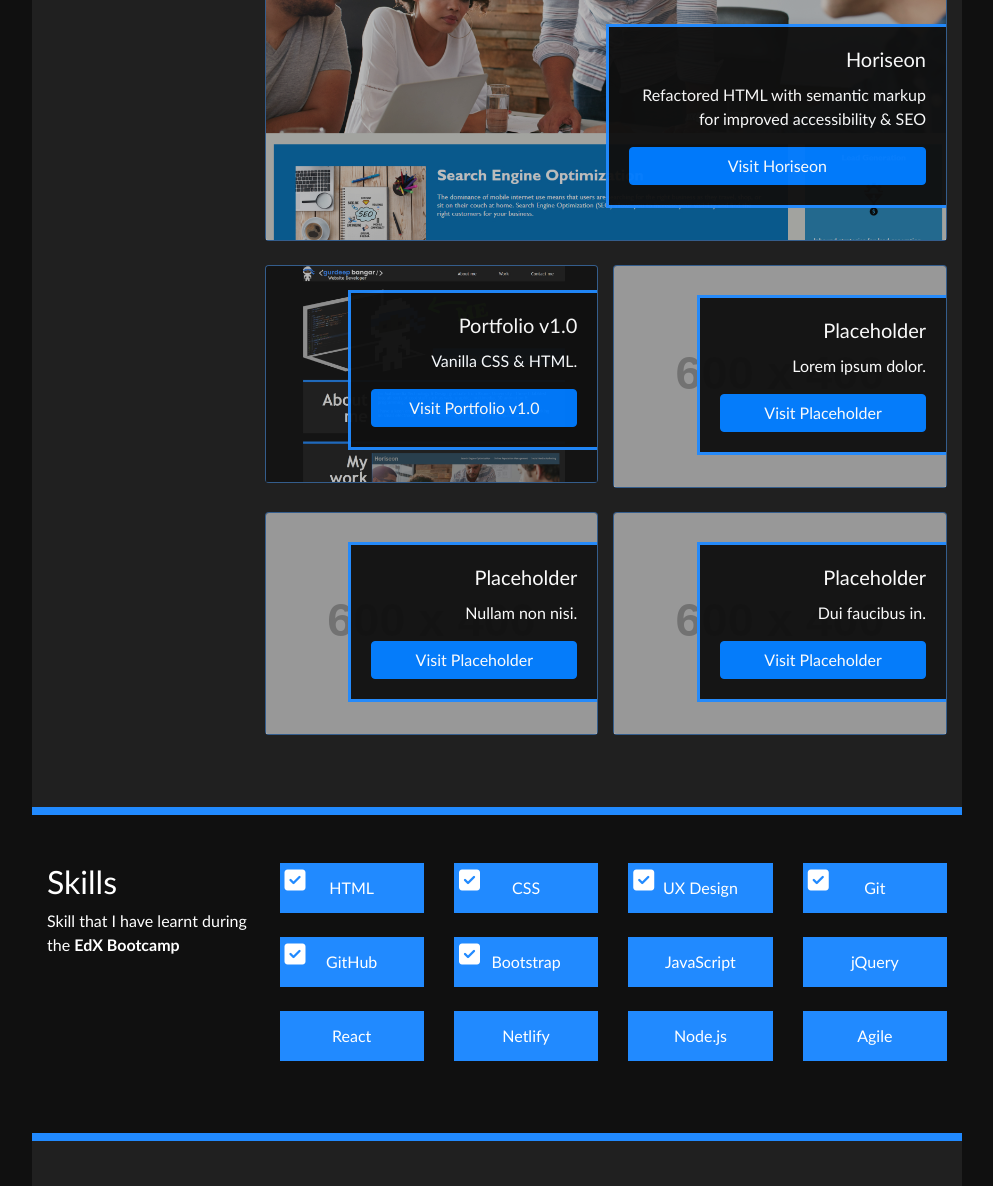
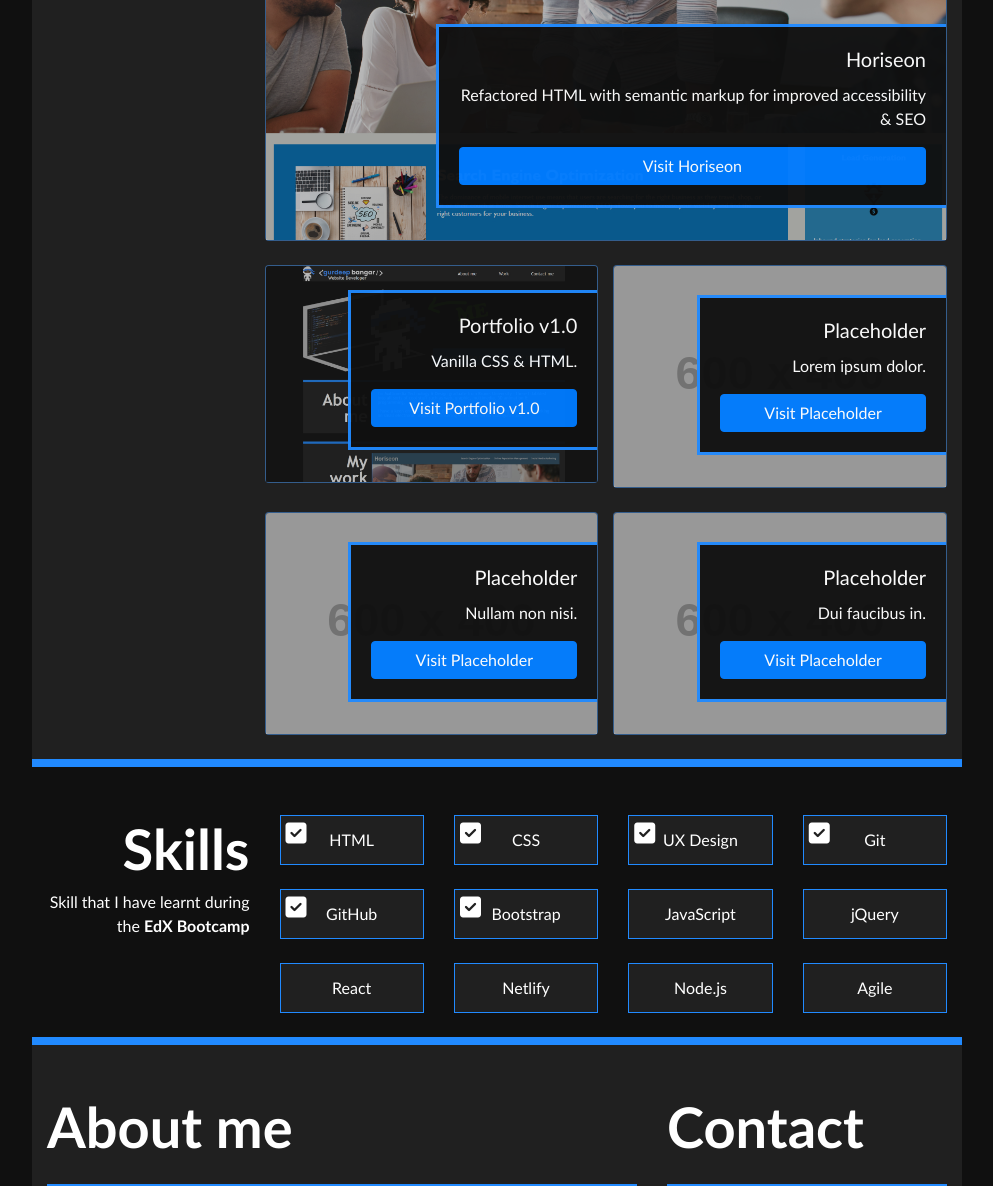
Before and after one commit to gurdeep-ninja/Bootstrap-Portfolio, a plain HTML site: page index.html in a window 1280 px wide. Shown: the part 695-1881 px from the top of the page, without its empty margins (143-1136 px from the left). Drawn offline with nearby package versions, Linux system fonts and the light colour scheme; placeholder pictures from the web are drawn by us.

Commit message:
Added styles to button & tweaked/added section classes for better responsiveness

```diff
--- a/css/styles.css
+++ b/css/styles.css
@@ -27,6 +27,10 @@ ul {
   margin:0;
 }
 
+h2 {
+    font-weight:bold;
+    font-size:3.5em
+}
 /* Default link colour */
 a {
     color: #fff;
@@ -42,6 +46,12 @@ a {
     display: flex;
   }
 
+/* Override bootstrap btn style  */
+
+.btn:hover {
+	background-color: var(--theme-bg-color);
+	box-shadow: rgba(0, 88, 255, 0.7) 0px 0px 29px 0px;
+}
 /* Header Styles */
 /* Override bootstrap .bg-dark background color*/
 .bg-dark {
@@ -151,7 +161,7 @@ main section:nth-child(even){
         border-right: none;
 }
 /* Custom style target all cards except first */
-.row div:nth-child(n+2) > .card .card-body {
+.row div:nth-child(n+2) .card .card-body {
 	width: 75%;
 }
 /* Apply image opacity & animation settings */
@@ -171,8 +181,9 @@ main section:nth-child(even){
     align-items: center;
     justify-content: center;
     min-height: 50px;
-    background-color: var(--theme-accent);
+    background-color: var(--theme-bg-color-secondary);
     position: relative;
+    border:1px solid var(--theme-accent);
 }
 
 /* Span to hold skill checkbox icon */
@@ -195,8 +206,6 @@ main section:nth-child(even){
 /* General style for section-container */
 .section-container {
     border-top: 8px solid var(--theme-accent);
-    padding-top: 3em;
-    padding-bottom: 3em;
 }
 
 /* Footer */
@@ -224,4 +233,12 @@ footer a:hover {
     .navbar-brand .logo {
         max-width: 250px;
     }
+
 }
+
+@media screen and (max-width:992px){
+    .card .card-body,.row div:nth-child(n+2) .card .card-body{
+        width:100%;
+        bottom:0
+    }
+}
--- a/index.html
+++ b/index.html
@@ -65,11 +65,11 @@
                 </div>
             </div>
             <!-- My Work Section -->
-            <section class="container section-container" id="work-section">
+            <section class="container section-container pt-3 pt-md-5" id="work-section">
                 <div class="row">
                     <!-- Column 1 of 2 - Title column -->
-                    <div class="col-sm-12 col-md-3">
-                        <h2>My Work</h2>
+                    <div class="col-sm-12 col-md-3 text-md-right">
+                        <h2 class="mb-4">My Work</h2>
                     </div>
                     <!-- Column 2 of 2 - Content column -->
                     <div class="col-sm-12 col-md-9 pr-0 pl-0">
@@ -153,10 +153,10 @@
                 </div>
             </section>
             <!-- Skills section -->
-            <section class="container  section-container" id="skills-section">
+            <section class="container  section-container pt-3 pt-md-5" id="skills-section">
                 <div class="row">
                     <!-- Column 1 of 2 - Title column -->
-                    <div class="col-sm-12 col-md-3">
+                    <div class="col-sm-12 col-md-3 text-md-right">
                         <h2>Skills</h2>
                         <p>Skill that I have learnt during the <strong>EdX Bootcamp</strong></p>
                     </div>
@@ -204,7 +204,7 @@
                 </div>
             </section>
             <!-- Contact & About me section -->
-            <section class="container section-container" id="contact-section">
+            <section class="container section-container pt-3 pb-3 pt-md-5" id="contact-section">
                 <div class="row">
                     <div class="col-sm-12 col-md-8">
                         <h2 class="pb-4  mb-4">About me</h2>
```
